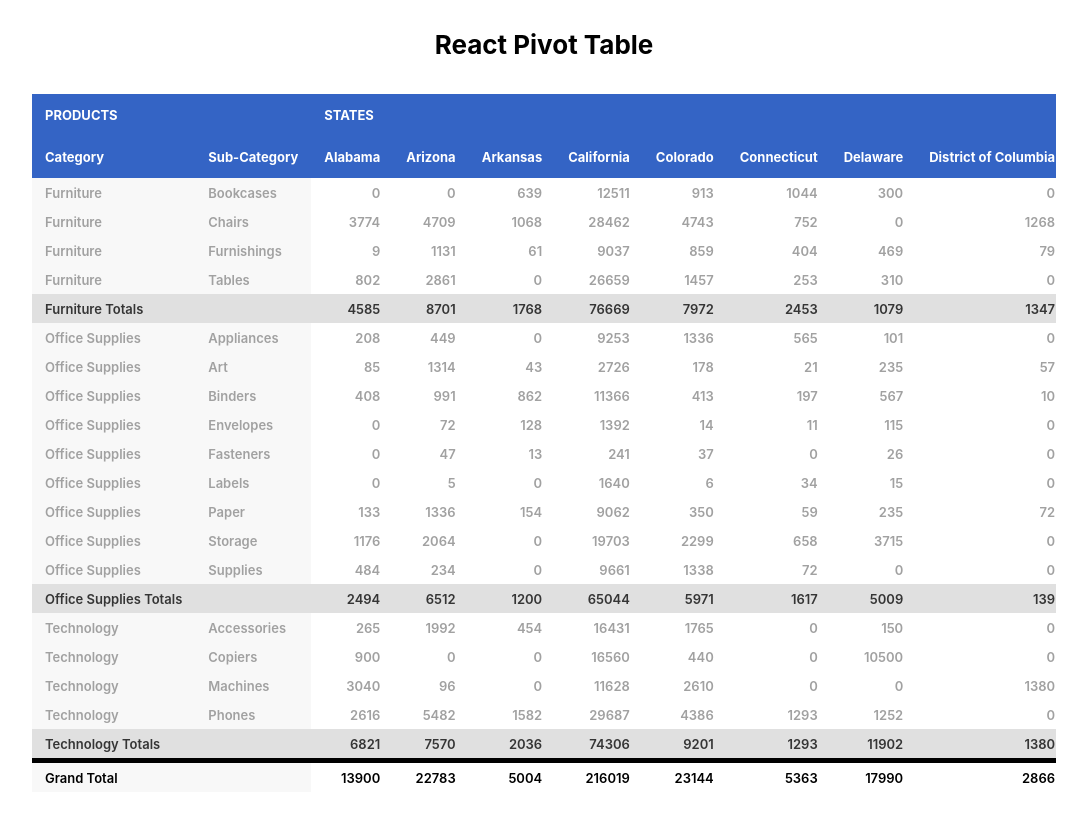
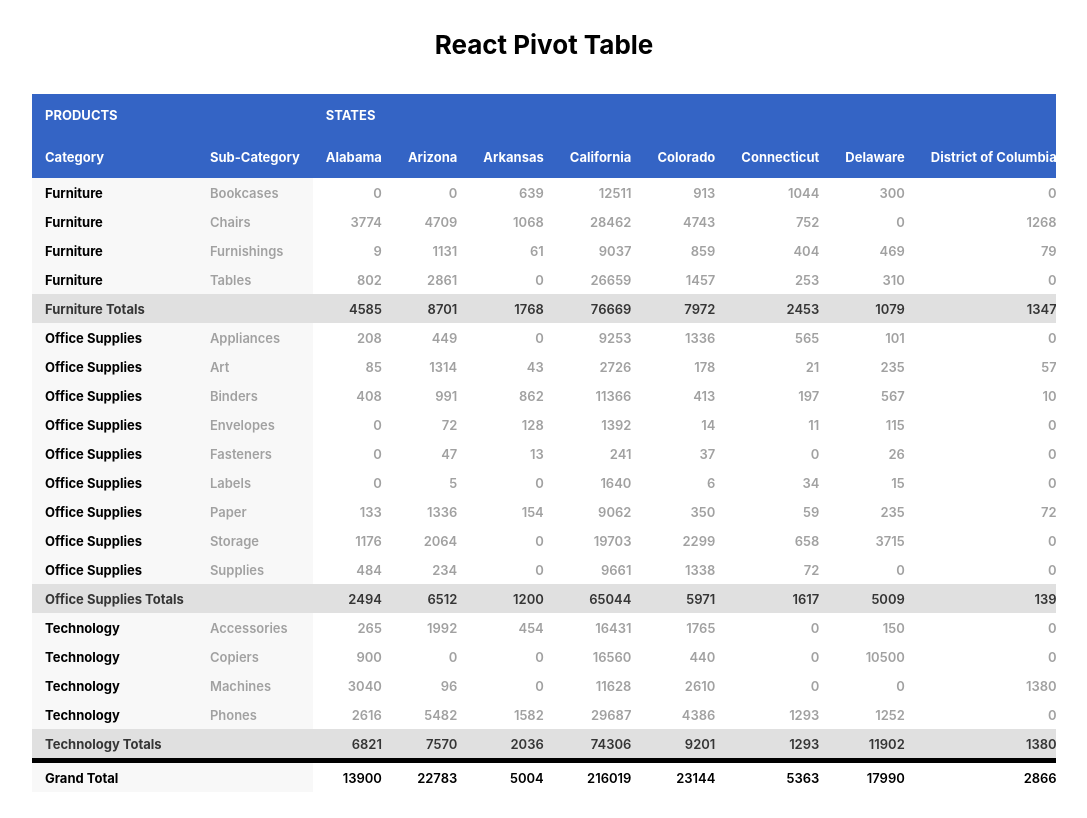
Before and after one commit to jtowett89/react_pivot_table, a React (Create React App) app: page / in a window 1280 px wide. Shown: the whole page, without its empty margins (96-1183 px from the left). Built offline with nearby package versions, Linux system fonts and the light colour scheme.

Commit message:
<td> first child font weight bold

```diff
--- a/src/App.css
+++ b/src/App.css
@@ -51,6 +51,10 @@ td {
   background-color: #fff;
   text-align: right;
 }
+td:first-child {
+  font-weight: bold;
+  color: #000;
+}
 td:first-child,
 td:nth-child(2) {
   text-align: left;
```
